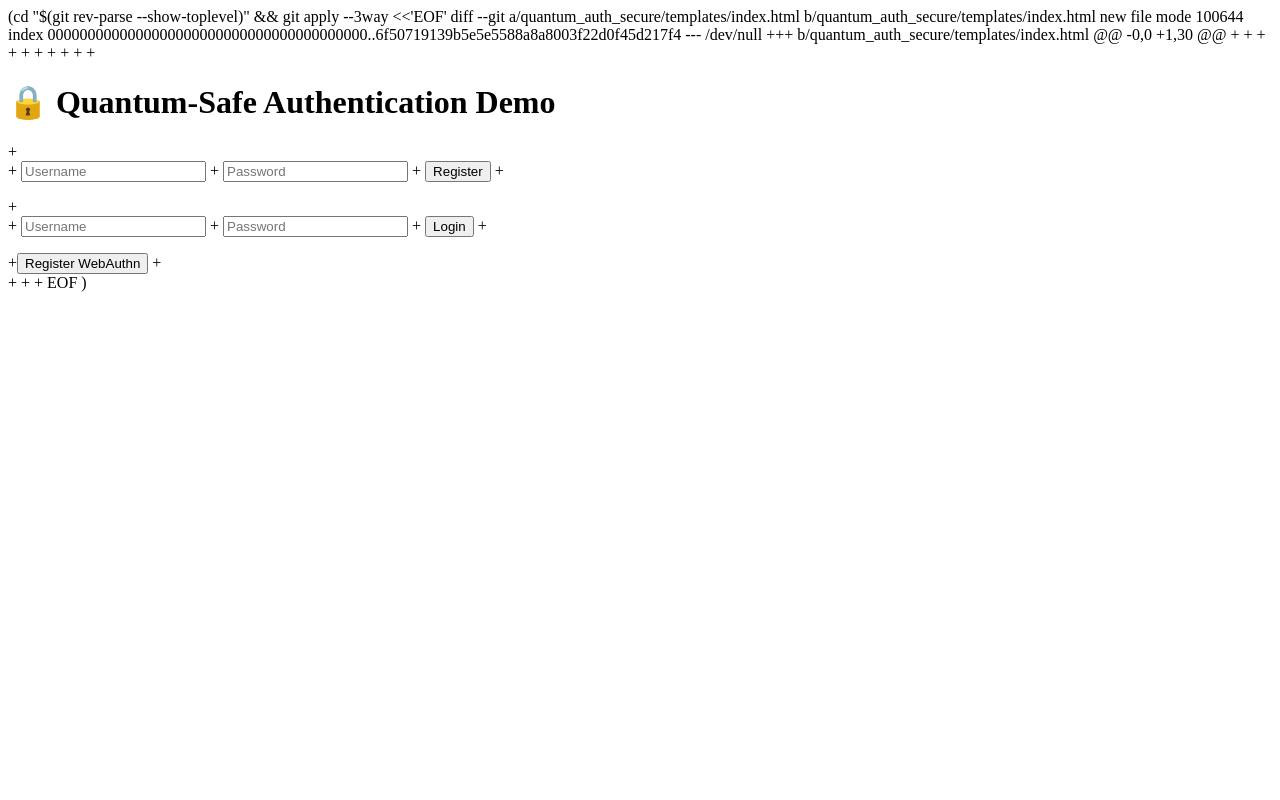
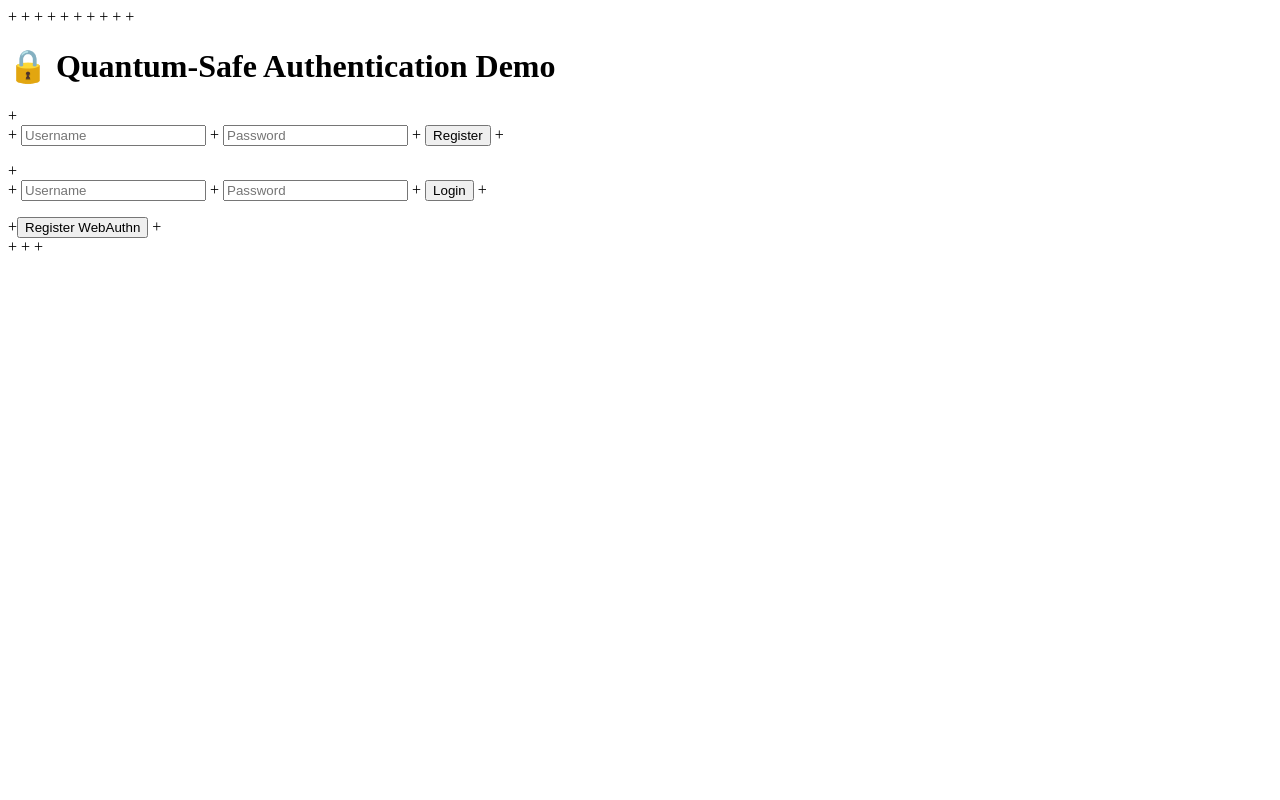
Before and after one commit to spurushothaman419/Dev, a Python web app: template templates/index.html in a window 1280 px wide. Run offline with Jinja, Linux system fonts and the light colour scheme; the template is opened without the code that fills it, so the values that code supplies are empty.

Commit message:
Remove unnecessary git apply command from HTML

```diff
--- a/templates/index.html
+++ b/templates/index.html
@@ -1,10 +1,4 @@
- (cd "$(git rev-parse --show-toplevel)" && git apply --3way <<'EOF'
-diff --git a/quantum_auth_secure/templates/index.html b/quantum_auth_secure/templates/index.html
-new file mode 100644
-index 0000000000000000000000000000000000000000..6f50719139b5e5e5588a8a8003f22d0f45d217f4
---- /dev/null
-+++ b/quantum_auth_secure/templates/index.html
-@@ -0,0 +1,30 @@
+
 +<!DOCTYPE html>
 +<html>
 +<head>
@@ -35,6 +29,3 @@ index 0000000000000000000000000000000000000000..6f50719139b5e5e5588a8a8003f22d0f
 +{% endif %}
 +</body>
 +</html>
-
-EOF
-)
```
